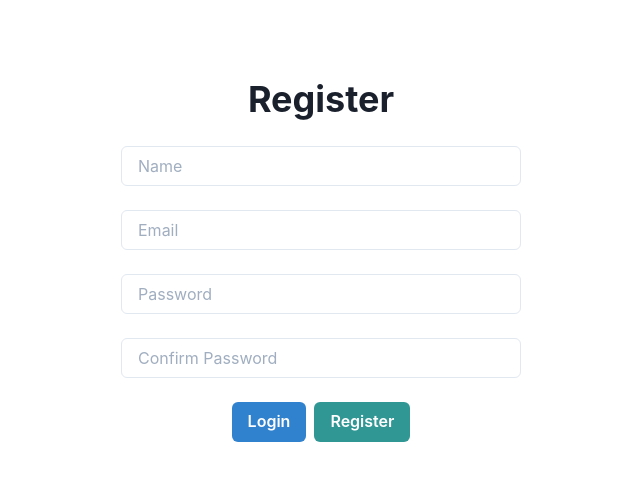
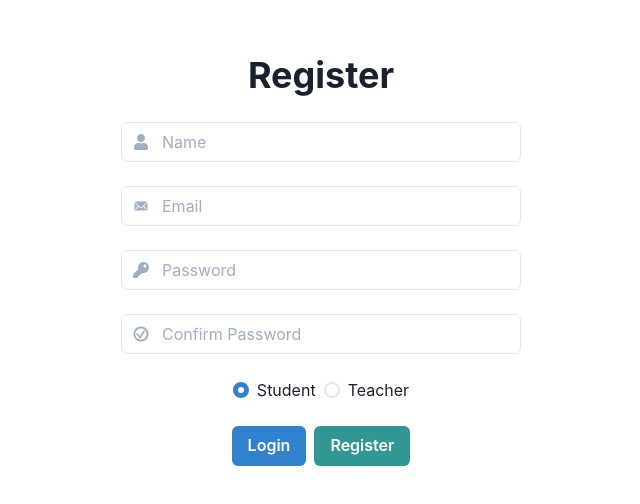
Before and after one commit to TrollTown/StudyMetrics, a Next.js app in the folder frontend/: page /register in a window 1280 px wide. Shown: the part 140-644 px from the top of the page, without its empty margins (319-959 px from the left). Built offline with nearby package versions, Linux system fonts and the light colour scheme.

Commit message:
Added form handling to register page

```diff
--- a/frontend/pages/register.js
+++ b/frontend/pages/register.js
@@ -1,16 +1,131 @@
-import { Button, Heading, HStack, Input, Link, VStack } from "@chakra-ui/react";
+import React, { useState } from "react";
+import { Button, Heading, HStack, Input, InputGroup, InputLeftElement, Link, Radio, RadioGroup, VStack, Icon, Center, Tooltip } from "@chakra-ui/react";
+import { FaUser, FaKey } from "react-icons/fa";
+import { IoIosMail } from "react-icons/io";
+import { GiConfirmed } from "react-icons/gi";
 
 export default function Register() {
+  const [name, setName] = useState('');
+  const [email, setEmail] = useState('');
+  const [password, setPassword] = useState('');
+  const [passwordConfirm, setPasswordConfirm] = useState('');
+  const [userType, setUserType] = useState('student');
+  const [invalidPass, setInvalidPass] = useState(false);
+  const [invalidName, setInvalidName] = useState(false);
+  const [invalidEmail, setInvalidEmail] = useState(false);
+  const [pwTooltipOpen, setPwTooltipOpen] = useState(false);
+  const [nameTooltipOpen, setNameTooltipOpen] = useState(false);
+  const [emailTooltipOpen, setEmailTooltipOpen] = useState(false);
+
+  const handleChange = (e) => {
+    switch (e.target.name) {
+      case "name":
+        setInvalidName(false);
+        setNameTooltipOpen(false);
+        setName(e.target.value);
+        break;
+      case "email":
+        setInvalidEmail(false);
+        setEmailTooltipOpen(false);
+        setEmail(e.target.value);
+        break;
+      case "pass":
+        setInvalidPass(false);
+        setPwTooltipOpen(false);
+        setPassword(e.target.value);
+        break;
+      case "passCon":
+        setInvalidPass(false);
+        setPwTooltipOpen(false);
+        setPasswordConfirm(e.target.value);
+        break;
+      default:
+        console.log('Error changing input')
+    }
+  }
+
+  const handleClick = () => {
+    if (name === '') {
+      setInvalidName(true);
+      setNameTooltipOpen(true);
+      return;
+    }
+    if (email === '') {
+      setInvalidEmail(true);
+      setEmailTooltipOpen(true);
+      return;
+    }
+    if (password.length < 8) {
+      setInvalidPass(true);
+      setPwTooltipOpen(true);
+      return;
+    }
+    if (password != passwordConfirm) {
+      setInvalidPass(true);
+      setPwTooltipOpen(true);
+      return;
+    }
+
+    const body = {
+      name: name,
+      email: email,
+      password: password,
+      userType: userType
+    };
+
+    const options = {
+      method: 'POST',
+      headers: { 'Content-Type': 'application/json' },
+      body: JSON.stringify(body)
+    };
+
+    fetch('https://api.production.hackathon.outki.org/register', options)
+      .then(res => res.json())
+        .then(data => console.log(data))
+  }
+
   return (
     <VStack w="100vw" h="100vh" justify="center" spacing="6">
       <Heading>Register</Heading>
-      <Input placeholder="Name" w="400px" m="4" />
-      <Input placeholder="Email" w="400px" m="4" />
-      <Input type="password" placeholder="Password" w="400px" m="4" />
-      <Input type="password" placeholder="Confirm Password" w="400px" m="4" />
+      <Center>
+        <Tooltip hasArrow label="Please enter a name" bg="red" isOpen={nameTooltipOpen} placement="top">
+          <InputGroup>
+            <InputLeftElement children={<Icon as={FaUser} color="gray.400" />} />
+            <Input name="name" placeholder="Name" w="400px" m="4" onChange={handleChange} isInvalid={invalidName} m="0" />
+          </InputGroup>
+        </Tooltip>
+      </Center>
+      <Center>
+        <Tooltip hasArrow label="Please enter an email" bg="red" isOpen={emailTooltipOpen} placement="top">
+          <InputGroup>
+            <InputLeftElement children={<Icon as={IoIosMail} color="gray.400" />} />
+            <Input name="email" placeholder="Email" w="400px" m="4" onChange={handleChange} isInvalid={invalidEmail} m="0" />
+          </InputGroup>
+        </Tooltip>
+      </Center>
+      <Center>
+        <Tooltip hasArrow label={password.length < 8 ? "Password must be at least 8 characters" : "Passwords don't match"} bg="red" isOpen={pwTooltipOpen} placement="top">
+          <InputGroup>
+            <InputLeftElement children={<Icon as={FaKey} color="gray.400" />} />
+            <Input name="pass" type="password" placeholder="Password" w="400px" m="4" onChange={handleChange} isInvalid={invalidPass} m="0"/>
+          </InputGroup>
+        </Tooltip>
+      </Center>
+      <Center>
+        <InputGroup>
+          <InputLeftElement children={<Icon as={GiConfirmed} color="gray.400" />} />
+          <Input name="passCon" type="password" placeholder="Confirm Password" w="400px" m="4" onChange={handleChange} isInvalid={invalidPass} m="0"/>
+        </InputGroup>
+      </Center>
+      <RadioGroup onChange={setUserType} value={userType}>
+        <HStack>
+          <Radio value="student">Student</Radio>
+          <Radio value="teacher">Teacher</Radio>
+        </HStack>
+      </RadioGroup>
       <HStack>
         <Button colorScheme="blue"><Link href="/login">Login</Link></Button>
-        <Button colorScheme="teal">Register</Button>
+        <Button colorScheme="teal" onClick={handleClick}>Register</Button>
       </HStack>
     </VStack>
   );
```
